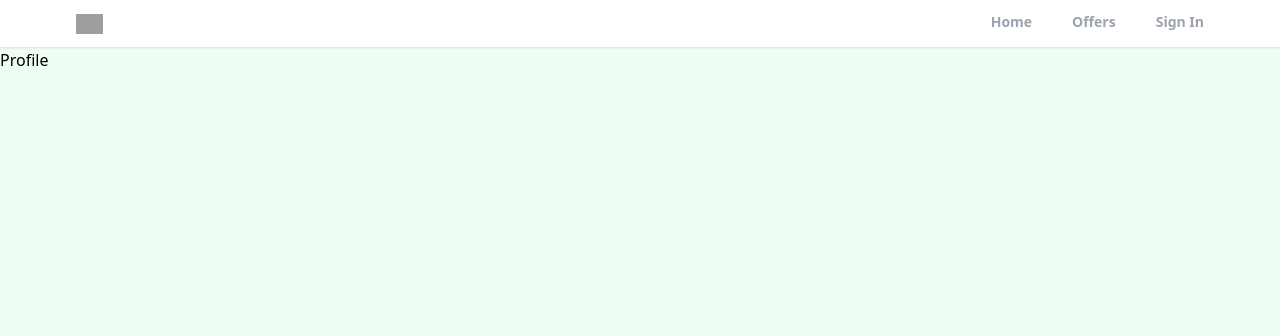
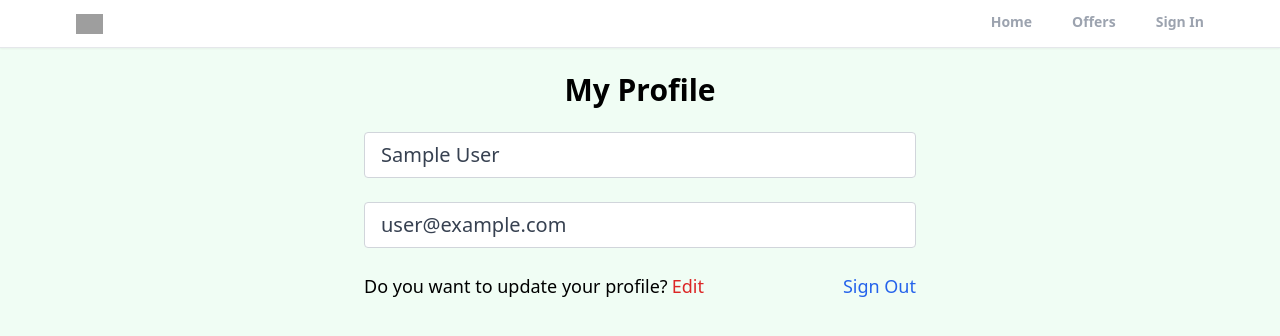
Before and after one commit to vivcis/realtor, a React (Create React App) app: page /profile in a window 1280 px wide. Shown: the top 336 px of the page. Built offline with nearby package versions, Linux system fonts and the light colour scheme; no server answers; sample sign-in values are in the browser's storage; grey boxes are pictures that could not be loaded.

Commit message:
create private route and custom hook for protecting user profile page and add the logout functionality

```diff
--- a/src/App.js
+++ b/src/App.js
@@ -3,6 +3,7 @@
 import Profile from "./pages/Profile";
 import SignIn from "./pages/SignIn";
 import SignUp from "./pages/SignUp";
+import PrivateRoute from "./pages/components/PrivateRoute";
 import ForgotPassword from "./pages/ForgotPassword";
 import Offers from "./pages/Offers";
 import Header from "./pages/components/Header";
@@ -16,7 +17,9 @@
       <Header/>
       <Routes>
         <Route path= "/" element={<Home />}></Route>
+        <Route path="/profile" element={<PrivateRoute />}>
         <Route path= "/profile" element={<Profile />}></Route>
+        </Route>
         <Route path= "/sign-in" element={<SignIn />}></Route>
         <Route path= "/sign-up" element={<SignUp />}></Route>
         <Route path= "/forgot-password" element={<ForgotPassword />}></Route>
--- /dev/null
+++ b/src/hooks/useAuthStatus.jsx
@@ -0,0 +1,18 @@
+import { getAuth, onAuthStateChanged } from 'firebase/auth';
+import { useEffect, useState } from 'react'
+
+export default function useAuthStatus() {
+    const [loggedIn, setLoggedIn] = useState(false);
+    const [ checkingStatus, setCheckingStatus ] = useState(true);
+
+    useEffect(() => {
+        const auth = getAuth();
+        onAuthStateChanged(auth, (user) =>{
+            if(user){
+                setLoggedIn(true)
+            }
+            setCheckingStatus(false)
+        })
+    }, [])
+  return { loggedIn, checkingStatus};
+}
--- a/src/pages/Profile.jsx
+++ b/src/pages/Profile.jsx
@@ -1,7 +1,44 @@
-import React from 'react'
+import { getAuth } from 'firebase/auth';
+import { useState } from 'react';
+import { useNavigate } from 'react-router-dom';
 
 export default function Profile() {
+  const auth = getAuth();
+  const navigate = useNavigate();
+  const [formData, setFormData] = useState({
+    name: auth.currentUser.displayName,
+    email: auth.currentUser.email,
+  });
+  const {name, email} = formData;
+  function onLogOut(){
+    auth.signOut();
+    navigate("/")
+  }
   return (
-    <div>Profile</div>
+    <>
+      <section className='max-w-6xl mx-auto flex justify-center items-center flex-col'>
+        <h1 className='text-3xl text-center mt-6 font-bold'>My Profile</h1>
+        <div className='w-full md:w-[50%] mt-6 px-3'>
+          <form>
+            { /* Name Input */}
+            <input type="text" id='name' value={name} disabled className=' mb-6 w-full px-4 py-2 text-xl text-gray-700
+            bg-white border border-gray-300 rounded transition ease-in-out' />
+
+              { /* Email Input */}
+            <input type="email" id='email' value={email} disabled className=' mb-6 w-full px-4 py-2 text-xl text-gray-700
+            bg-white border border-gray-300 rounded transition ease-in-out' />
+
+            <div className='flex justify-between whitespace-nowrap text-sm sm:text-lg mb-6'>
+              <p className='flex items-center '>Do you want to update your profile?
+                <span className='text-red-600 hover:text-red-700 transition ease-in-out
+                duration-200 ml-1 cursor-pointer'>Edit</span>
+              </p>
+              <p onClick={onLogOut} className='text-blue-600 hover:text-blue-800 transition ease-in-out
+              duration-200 cursor-pointer'>Sign Out</p>
+            </div>
+          </form>
+        </div>
+      </section>
+    </>
   )
 }
--- /dev/null
+++ b/src/pages/components/PrivateRoute.jsx
@@ -0,0 +1,11 @@
+import { Navigate, Outlet } from 'react-router-dom';
+import useAuthStatus from '../../hooks/useAuthStatus';
+
+export default function PrivateRoute() {
+    const {loggedIn, checkingStatus } = useAuthStatus();
+    if(checkingStatus){
+        return <h3>loading...</h3>
+    }
+
+  return loggedIn ? <Outlet /> : <Navigate to= "/sign-in" />
+}
```
